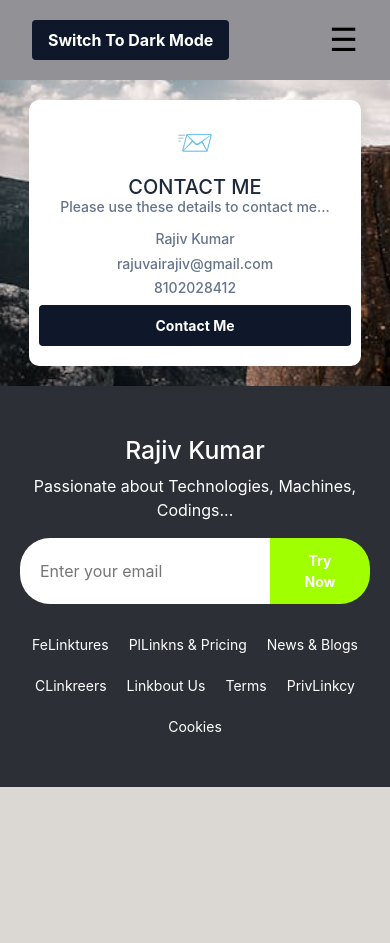
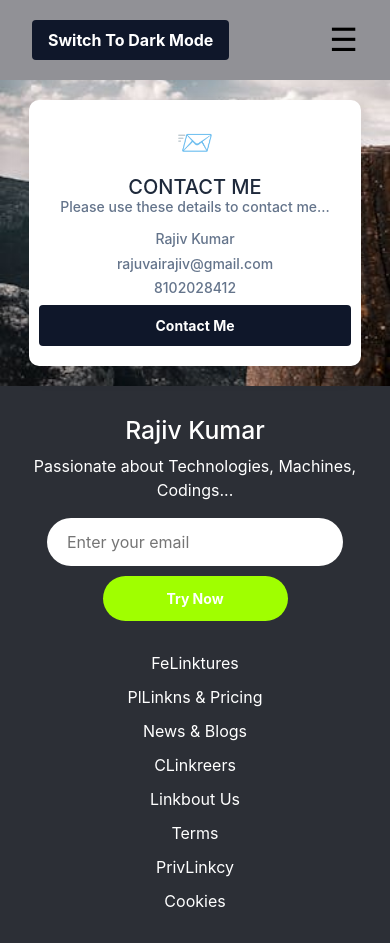
Before and after one commit to rajuvairajiv/Collage-React, a React (Create React App) app: page /contact in a window 390 px wide. Before the commit the page ends 844 px from the top, so only its background shows below. Built offline with nearby package versions, Linux system fonts and the light colour scheme.

Commit message:
Update Footer.css

```diff
--- a/src/styles/Footer.css
+++ b/src/styles/Footer.css
@@ -63,3 +63,44 @@
 .footer-links a:hover {
     text-decoration: underline;
 }
+
+/* Media Queries for Mobile Responsiveness */
+@media (max-width: 600px) {
+    .footer {
+        padding: 30px 10px;
+    }
+
+    .footer-heading h2 {
+        font-size: 20px;
+    }
+
+    .footer-heading p {
+        font-size: 14px;
+        padding: 0 10px;
+    }
+
+    .footer-form {
+        flex-direction: column;
+        align-items: center;
+    }
+
+    .footer-form input {
+        width: 80%;
+        border-radius: 30px;
+        margin-bottom: 10px;
+    }
+
+    .footer-form button {
+        width: 50%;
+        border-radius: 30px;
+    }
+
+    .footer-links {
+        flex-direction: column;
+        gap: 10px;
+    }
+
+    .footer-links a {
+        font-size: 16px;
+    }
+}
```
